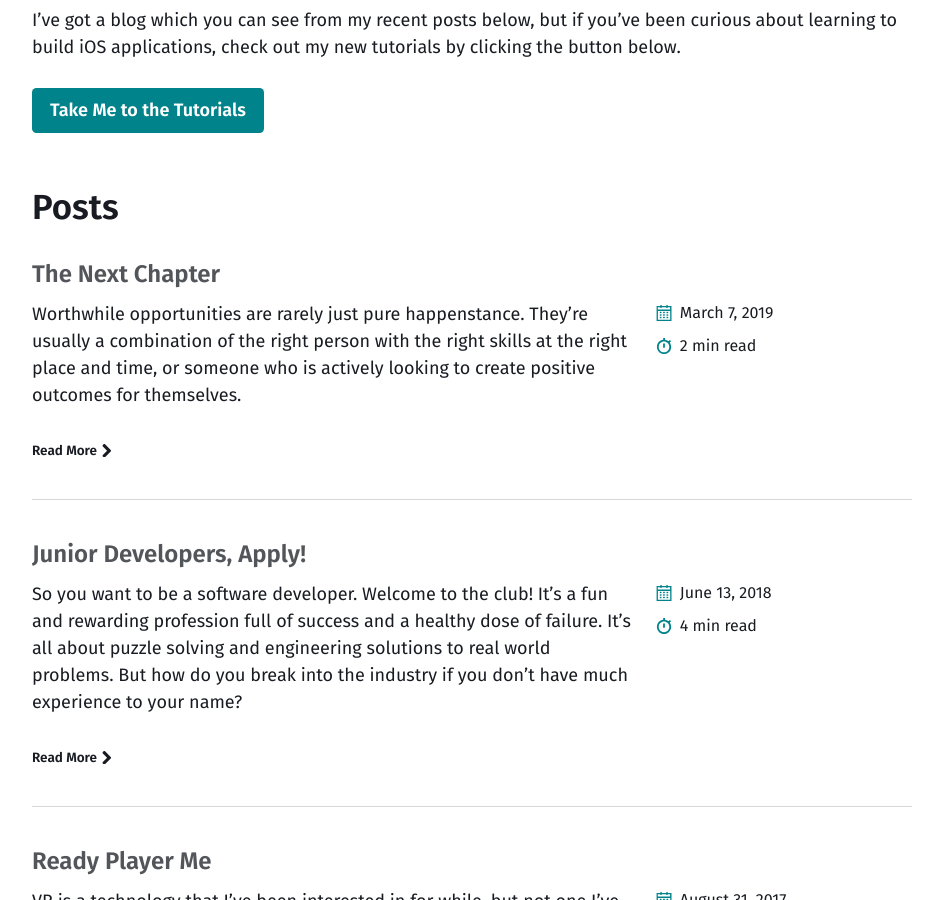
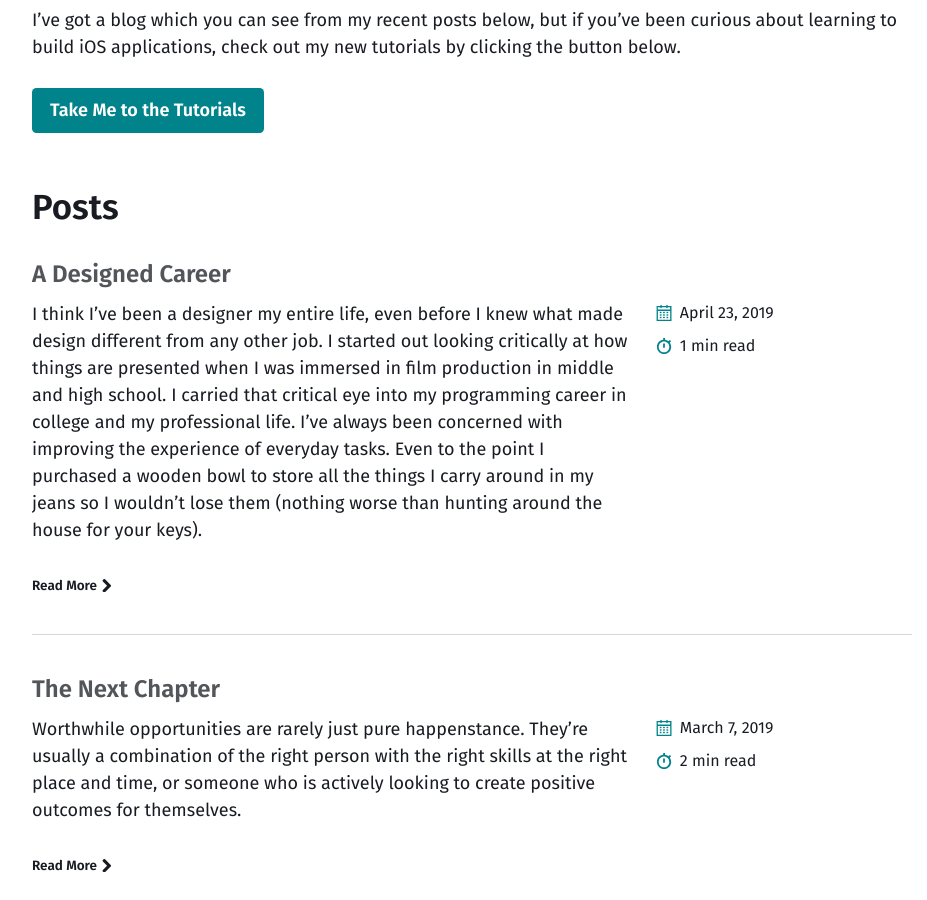
Before and after one commit to jcgohlke/bengohlke.com, a Jekyll site: the page built from index.html, in a window 1280 px wide and 900 px high, scrolled down 389 px. Shown: the whole window, without its empty margins (40-967 px from the left). Built offline with Jekyll 4.4.1, drawn with Linux system fonts in a browser that asks for light colours; the list of posts is cut into pages by our own code.

Commit message:
Added blog post

```diff
--- a/_config.yml
+++ b/_config.yml
@@ -25,7 +25,7 @@
 author:
   name: Ben Gohlke
   twitter: ferrousguy
-  picture: /assets/images/avatar-blog.png
+  picture: /bengohlke.com/assets/images/avatar-blog.png
 twitter_username:
 github_username: jcgohlke
 logo: # path of site logo, e.g. "/assets/images/logo.png"
--- /dev/null
+++ b/_posts/2019-04-23-a-designed-career.md
@@ -0,0 +1,11 @@
+---
+title: "A Designed Career"
+categories:
+  - tech_education
+tags:
+last_modified_at: 2019-04-23T18:45:00-04:00
+---
+
+I think I’ve been a designer my entire life, even before I knew what made design different from any other job. I started out looking critically at how things are presented when I was immersed in film production in middle and high school. I carried that critical eye into my programming career in college and my professional life. I’ve always been concerned with improving the experience of everyday tasks. Even to the point I purchased a wooden bowl to store all the things I carry around in my jeans so I wouldn’t lose them (nothing worse than hunting around the house for your keys).
+
+That critical nature and desire to improve the experience of using a thing certainly explains my shift from traditional desktop programming to iOS as soon as it became an option about 10 years ago. I knew from the moment I got my first glimpse at iOS development that I wanted to steer my career to mobile. It finally felt like a genre of programming I could really establish a home in. Mobile software presents so many interesting constraints for creating experiences that will surprise and delight, while still performing a useful job that keeps users opening that app day after day. The screens of modern phones never look smaller than when you’re trying to figure out how to present a complicated dataset and also meaningful actions that are hyper relevant and obvious to the user. It is a challenge I was and still am both in awe of and yet eager to conquer.
```
